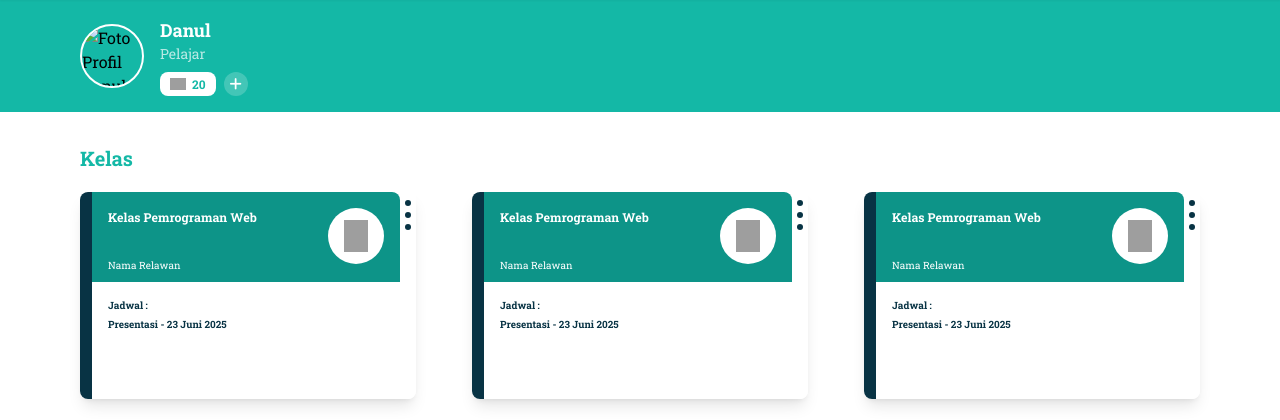
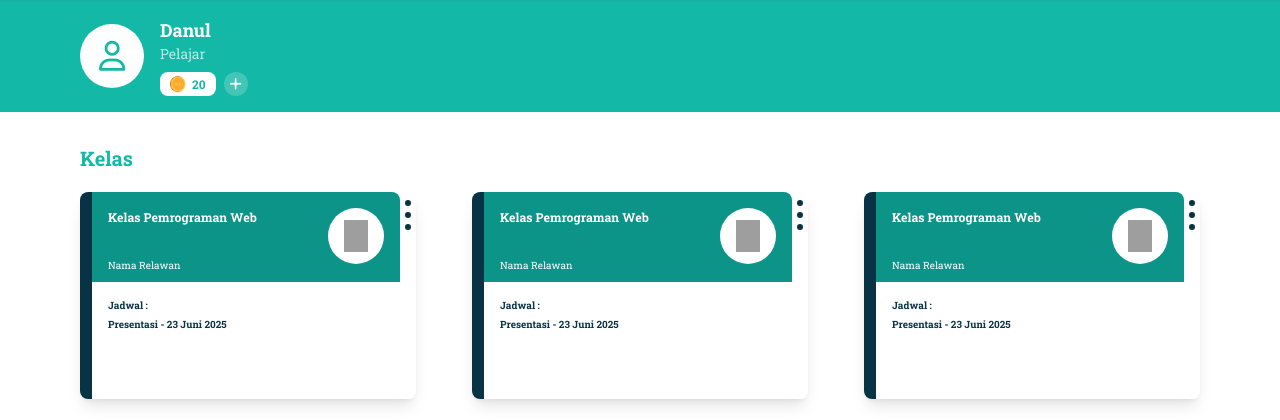
Before and after one commit to NasiHangat/Ngajar.id, a PHP site: page /Murid/murid_class.php in a window 1280 px wide. Shown: the part 62-482 px from the top of the page. Run offline with PHP 8.4, Linux system fonts and the light colour scheme; some libraries are stand-ins or nearby versions; grey boxes are pictures that could not be loaded.

Commit message:
Update murid_class.php

```diff
--- a/Murid/murid_class.php
+++ b/Murid/murid_class.php
@@ -9,22 +9,21 @@
     <link rel="stylesheet" href="https://cdnjs.cloudflare.com/ajax/libs/font-awesome/6.4.0/css/all.min.css">
 </head>
 <body >
-    <header class="bg-white shadow-sm sticky top-0 z-30">
+    <header class="bg-white shadow-sm sticky top-0 z-30 shadow-lg">
         <div class="max-w-6xl mx-auto px-4 py-3 flex items-center space-x-3 sm:space-x-4">
             <div>
-            <button class="text-teal-500">
-                <i id="hamburgerButton" class="fas fa-bars text-xl"></i>
+            <button id="hamburgerButton" class="text-teal-500">
+                    <i class="fas fa-bars text-xl"></i>
                 </button>
             </div>
             <div class="flex-grow">
-            <div class="flex-grow"> <div class="relative">
-                        <input type="text" placeholder="Mau liat apa?"
-                            class="bg-search border border-teal-500-lighter text-sm rounded-full
-                                    py-2 px-4 pl-10 focus:outline-none focus:border-teal-500
-                                    block w-full transition-all">
+                <div class="relative">
+                    <input type="text"
+                            placeholder="Mau liat apa?"
+                            class="bg-search border border-teal-500-lighter text-sm rounded-full py-2 px-4 pl-10
+                                focus:outline-none focus:border-teal-500 block w-full transition-all">
                     <div class="absolute inset-y-0 left-0 pl-3 flex items-center pointer-events-none">
                         <i class="fas fa-search text-teal-500 opacity-75"></i>
-                    </div>
                     </div>
                 </div>
             </div>
@@ -32,17 +31,18 @@
     </header>
     <?php include "../Includes/sidebar.php"?>
     <div class="bg-teal-500 py-4">
-        <div class="max-w-6xl mx-auto px-4 flex items-start justify-between">
+        <div class="max-w-6xl mx-auto px-4 sm:px-4 flex items-start justify-between">
             <div class="flex items-center space-x-4">
-                <img src="https://via.placeholder.com/56" alt="Foto Profil Danul"
-                    class="w-14 h-14 sm:w-16 sm:h-16 rounded-full border-2 border-white object-cover">
+                <div class="w-14 h-14 sm:w-16 sm:h-16 rounded-full bg-white flex items-center justify-center">
+                    <i class="fa-regular fa-user text-teal-500 text-3xl"></i>
+                </div>
                 <div class="text-white">
                     <h2 class="font-bold text-base sm:text-lg leading-tight ">Danul</h2>
                     <p class="text-white-200 opacity-70 text-xs sm:text-sm leading-tight">Pelajar</p>
                     <!-- Token dan tombol tambah diletakkan di bawah -->
                     <div class="mt-2 flex items-center space-x-2">
                         <div class="bg-white text-teal-500 text-xs font-semibold px-2.5 py-1 rounded-lg flex items-center">
-                            <img src="coin.png" class="mr-1.5 w-4"></img> 20
+                            <img src="../img/coin.png" class="mr-1.5 w-4"></img> 20
                         </div>
                         <button class="bg-white bg-opacity-20 hover:bg-opacity-30 text-white rounded-full w-5 h-5 sm:w-6 sm:h-6 flex items-center justify-center">
                             <i class="fas fa-plus text-sm"></i>
```
Lines whose indentation alone changed are shown as unchanged.
